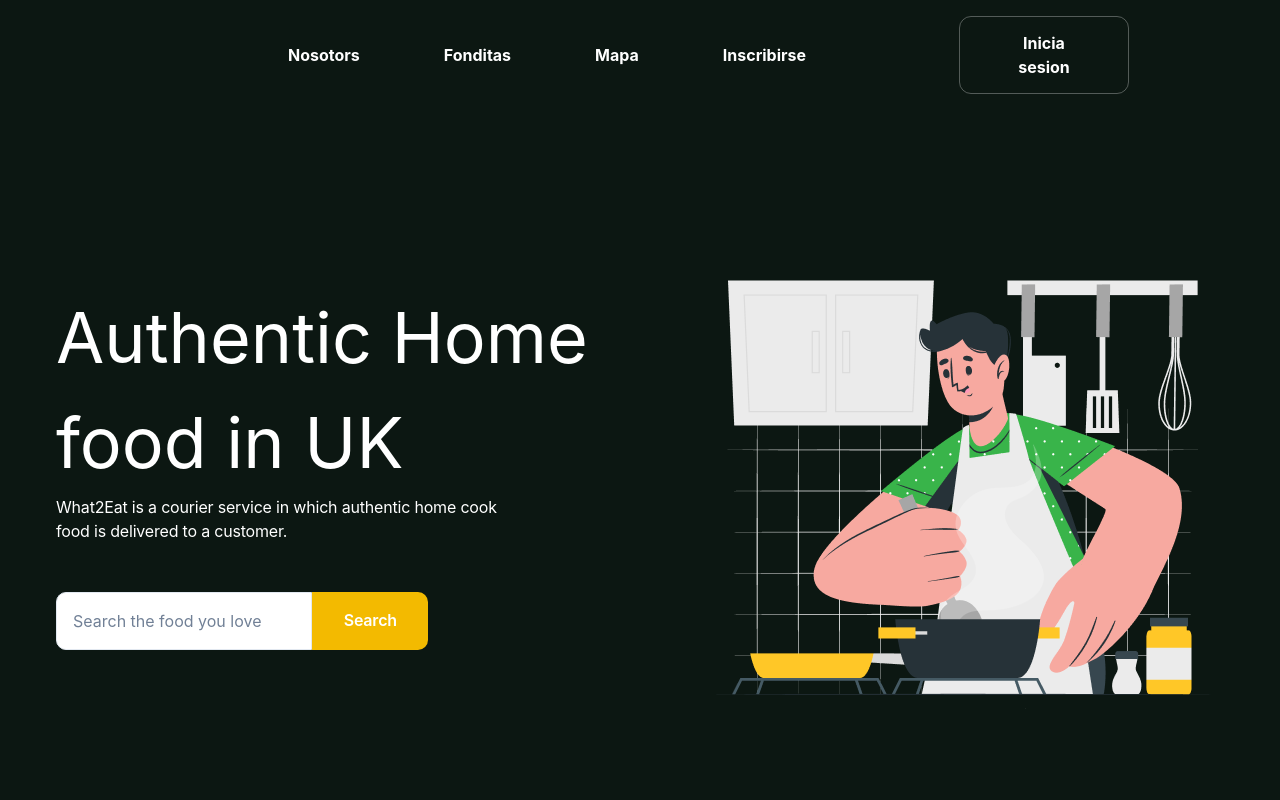
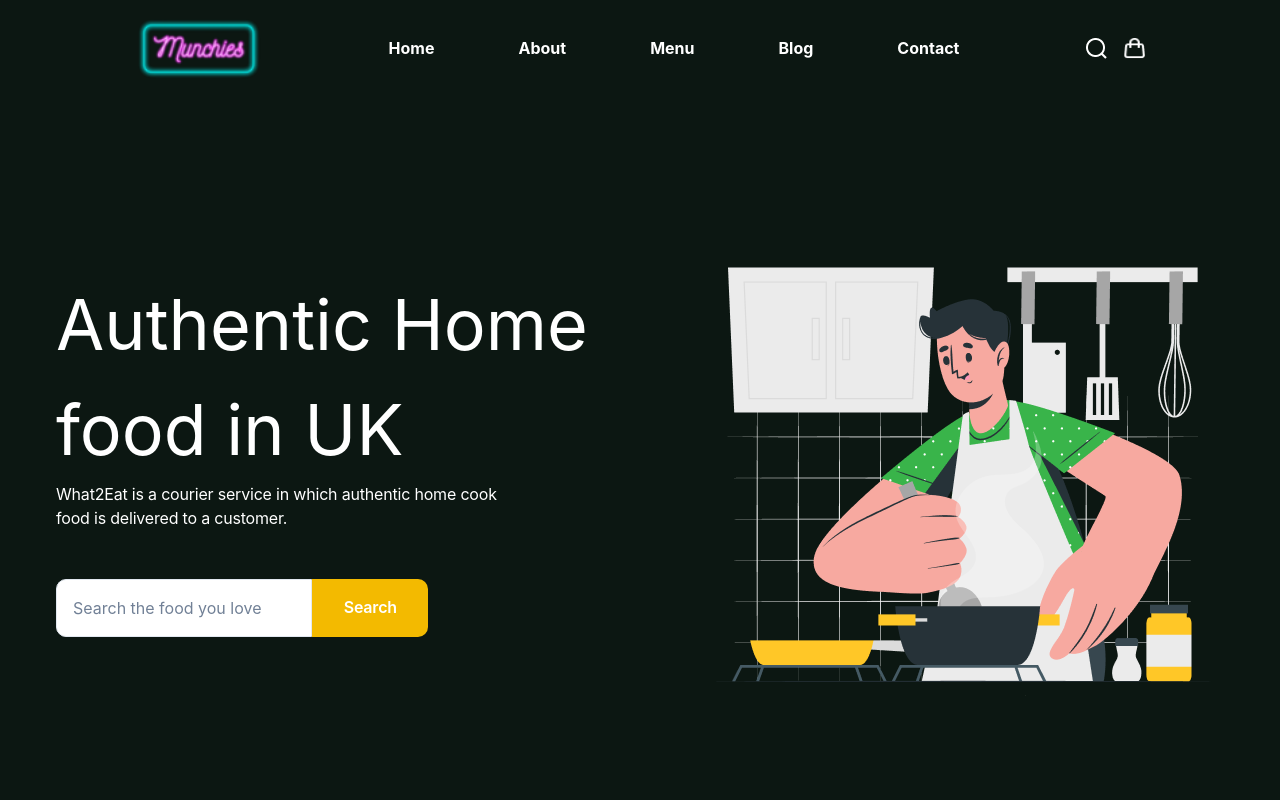
Before and after one commit to TanjimAnim/munchies-test, a Next.js app: page / in a window 1280 px wide. Shown: the top 800 px of the page. Built offline with nearby package versions, Linux system fonts and the light colour scheme; no server answers.

Commit message:
feat: added navbar components

```diff
--- a/src/components/navbar/index.tsx
+++ b/src/components/navbar/index.tsx
@@ -1,6 +1,9 @@
 import { Box, Image, Text } from "@chakra-ui/react";
 
 //import assets
+import munchiesLogoImage from "../../assets/munchiesLogo.png";
+import searchImage from "../../assets/search.png";
+import cardImage from "../../assets/card.png";
 
 const textStyle = {
   fontStyle: "normal",
@@ -17,9 +20,10 @@
       paddingTop="16px"
       width="100%"
       justifyContent="space-between"
+      alignItems="center"
     >
       <Box id="munchies-logo" position="relative" zIndex={1}>
-        <Image />
+        <Image src={munchiesLogoImage.src} width="128px" />
       </Box>
       <Box
         id="menu"
@@ -29,27 +33,16 @@
         style={textStyle}
         alignItems="center"
       >
-        <Text>Nosotors</Text>
-        <Text>Fonditas</Text>
-        <Text>Mapa</Text>
-        <Text>Inscribirse</Text>
+        <Text>Home</Text>
+        <Text>About</Text>
+        <Text>Menu</Text>
+        <Text>Blog</Text>
+        <Text>Contact</Text>
       </Box>
       <Box id="cart" display="flex" gap="16px">
-        <Box
-          width="170px"
-          border="1px solid rgba(255, 255, 255, 0.295743)"
-          borderRadius="12px"
-          paddingX="37px"
-          paddingY="14px"
-          color="white"
-        >
-          <Text style={textStyle} textAlign="center">
-            Inicia sesion
-          </Text>
-        </Box>
-        <Box>
-          <Image />
-        </Box>
+        <Image src={searchImage.src} width="22px" height="22px" />
+
+        <Image src={cardImage.src} width="22px" height="22px" />
       </Box>
     </Box>
   );
```
